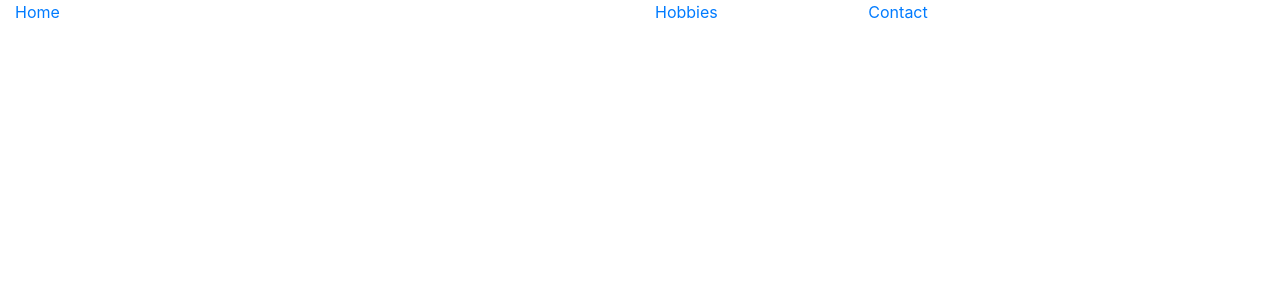
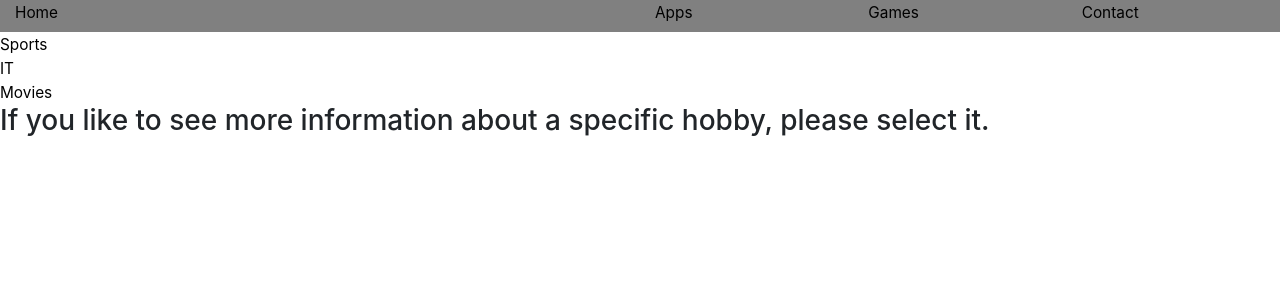
Before and after one commit to Kane13581/projectgenesis, a React (Create React App) app: page /apps in a window 1280 px wide. Shown: the top 300 px of the page. Built offline with nearby package versions, Linux system fonts and the light colour scheme.

Commit message:
style added to home, and added Apps

```diff
--- a/src/App.css
+++ b/src/App.css
@@ -1,38 +1,18 @@
-.App {
-  text-align: center;
+.container-fluid {
+  width: 100%;
+  height: 4vh;
+  background-color: grey;
 }
 
-.App-logo {
-  height: 40vmin;
-  pointer-events: none;
+a:link {
+  color: black;
+  font-size: 1.2vw;
 }
 
-@media (prefers-reduced-motion: no-preference) {
-  .App-logo {
-    animation: App-logo-spin infinite 20s linear;
-  }
-}
-
-.App-header {
-  background-color: #282c34;
-  min-height: 100vh;
-  display: flex;
-  flex-direction: column;
-  align-items: center;
-  justify-content: center;
-  font-size: calc(10px + 2vmin);
+a {
   color: white;
 }
 
-.App-link {
-  color: #61dafb;
+a:visited {
+    color: black;
 }
-
-@keyframes App-logo-spin {
-  from {
-    transform: rotate(0deg);
-  }
-  to {
-    transform: rotate(360deg);
-  }
-}
--- a/src/App.js
+++ b/src/App.js
@@ -8,7 +8,8 @@ import {
 
 import Home from './components/Home';
 import Contacts from "./components/contacts";
-import Hobbies from "./components/Hobbies";
+import Games from "./components/Games"
+import Apps from "./components/Apps";
 
 import './App.css';
 
@@ -23,7 +24,11 @@ function App() {
           </div>
 
           <div class="col-sm-2 col-lg-2">
-            <Link to="/Hobbies" className="HobbiesButtonStyle">Hobbies</Link>
+            <Link to="/Apps" className="HobbiesButtonStyle">Apps</Link>
+          </div>
+
+          <div class="col-sm-2 col-lg-2">
+            <Link to="/Games" className="HobbiesButtonStyle">Games</Link>
           </div>
 
           <div class="col-sm-2 col-lg-2">
@@ -39,8 +44,11 @@ function App() {
             <Route exact path="/">
               <Home />
             </Route>
-            <Route path="/hobbies">
-              <Hobbies />
+            <Route path="/apps">
+              <Apps />
+            </Route>
+            <Route path="/games">
+              <Games />
             </Route>
             <Route path="/contacts">
               <Contacts />
--- /dev/null
+++ b/src/components/Apps.js
@@ -0,0 +1,70 @@
+import React from "react";
+import {
+	Switch,
+	Route,
+	Link,
+	useRouteMatch
+} from "react-router-dom";
+
+
+import IT from './IT';
+import Movies from "./Movies";
+import Sports from "./Sports";
+
+
+
+function Hobbies() {
+
+	// The `path` lets us build <Route> paths that are
+	// relative to the parent route, while the `url` lets
+	// us build relative links.
+	let { path, url } = useRouteMatch();
+
+	return (
+		<div>
+
+			<div className="HobbieNav">
+
+				<div className="SportsNav">
+					<Link className="HobbieLinkStyle" to={`${url}/Sports`}>Sports</Link>
+				</div>
+				<div className="ItNav">
+					<Link className="HobbieLinkStyle" to={`${url}/IT`}>IT</Link>
+				</div>
+				<div className="MoviesNav">
+					<Link className="HobbieLinkStyle" to={`${url}/Movies`}>Movies</Link>
+				</div>
+
+			</div>
+
+
+			<div>
+				<Switch>
+					<Route exact path={path}>
+
+						<div className="HobbieMidBorder">
+							<h3 className="HobbieSelect">If you like to see more information about a specific hobby, please select it.</h3>
+						</div>
+						<div className="HobbieBackground">
+							{/*<img className="GlowAnimation" src={require('./../Assets/Hobbies/smoke1.png')} alt="location.jpg" />*/}
+						</div>
+
+
+					</Route>
+					<Route path="/Hobbies/Sports">
+						<Sports />
+					</Route>
+					<Route path="/Hobbies/IT">
+						<IT />
+					</Route>
+					<Route path="/Hobbies/Movies">
+						<Movies />
+					</Route>
+				</Switch>
+			</div>
+
+		</div>
+	);
+}
+
+export default Hobbies;
--- /dev/null
+++ b/src/components/Games.js
@@ -0,0 +1,28 @@
+import React from "react";
+import {
+	Switch,
+	Route,
+	Link,
+	useRouteMatch
+} from "react-router-dom";
+
+
+
+
+function Games() {
+
+
+	let { path, url } = useRouteMatch();
+
+	return (
+		<div>
+			<h1>
+				Games here!
+			</h1>
+
+
+		</div>
+	);
+}
+
+export default Games;
--- a/src/components/Hobbies.js
+++ /dev/null
@@ -1,70 +0,0 @@
-import React from "react";
-import {
-    Switch,
-    Route,
-    Link,
-    useRouteMatch
-} from "react-router-dom";
-
-
-import IT from './IT';
-import Movies from "./Movies";
-import Sports from "./Sports";
-
-
-
-function Hobbies() {
-
-    // The `path` lets us build <Route> paths that are
-    // relative to the parent route, while the `url` lets
-    // us build relative links.
-    let { path, url } = useRouteMatch();
-
-    return (
-        <div>
-
-            <div className="HobbieNav">
-
-                <div className="SportsNav">
-                    <Link className="HobbieLinkStyle" to={`${url}/Sports`}>Sports</Link>
-                </div>
-                <div className="ItNav">
-                    <Link className="HobbieLinkStyle" to={`${url}/IT`}>IT</Link>
-                </div>
-                <div className="MoviesNav">
-                    <Link className="HobbieLinkStyle" to={`${url}/Movies`}>Movies</Link>
-                </div>
-
-            </div>
-
-
-            <div>
-                <Switch>
-                    <Route exact path={path}>
-
-                        <div className="HobbieMidBorder">
-                            <h3 className="HobbieSelect">If you like to see more information about a specific hobby, please select it.</h3>
-                        </div>
-                        <div className="HobbieBackground">
-                            {/*<img className="GlowAnimation" src={require('./../Assets/Hobbies/smoke1.png')} alt="location.jpg" />*/}
-                        </div>
-
-
-                    </Route>
-                    <Route path="/Hobbies/Sports">
-                        <Sports />
-                    </Route>
-                    <Route path="/Hobbies/IT">
-                        <IT />
-                    </Route>
-                    <Route path="/Hobbies/Movies">
-                        <Movies />
-                    </Route>
-                </Switch>
-            </div>
-
-        </div>
-    );
-}
-
-export default Hobbies;
```
Also changed, not shown: src/components/AppsComponents/Apps.css (renamed from src/components/HobbiesComponents/HobbiesCSS.css).
